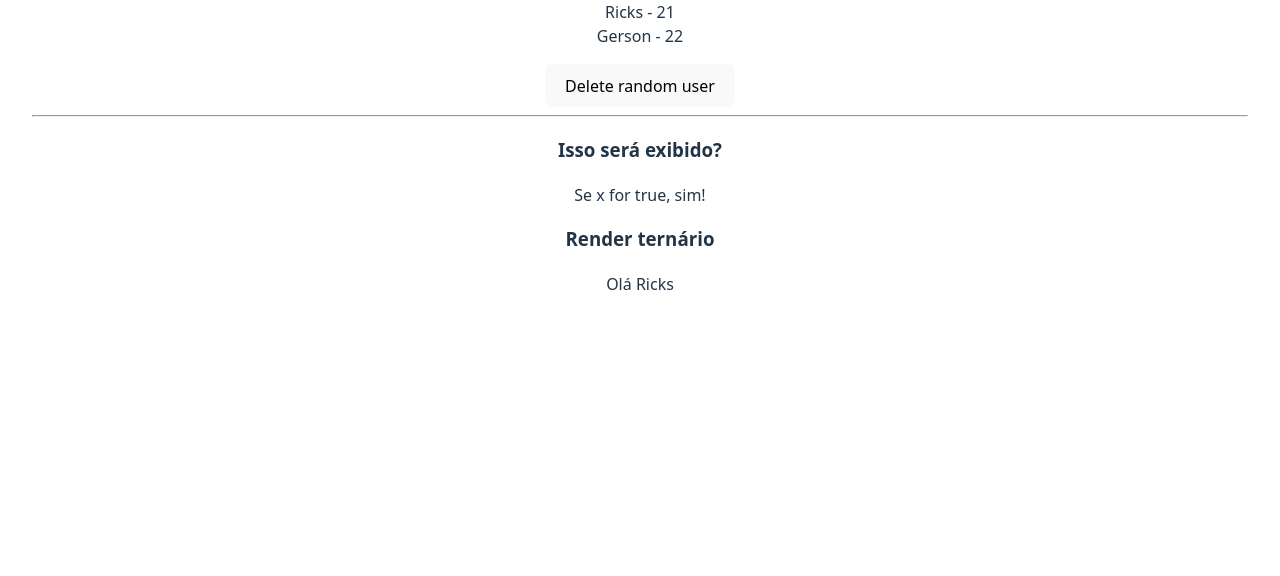
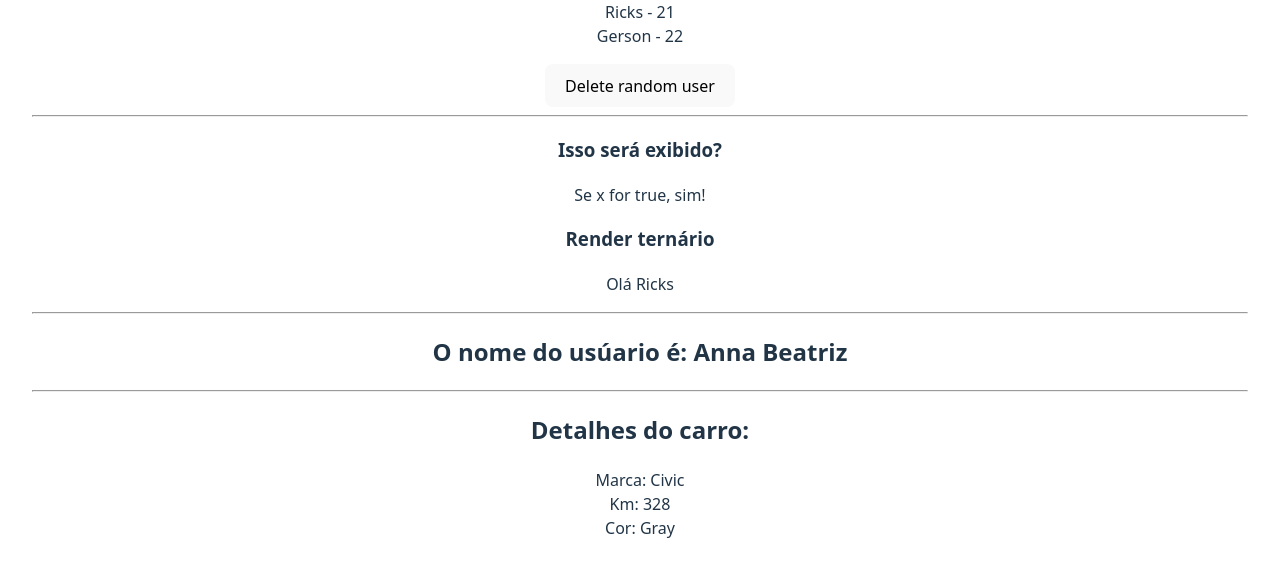
Before and after one commit to mfrickss/reactJS, a React (Vite) app in the folder 3_AVANÇANDO_EM_REACT/avancandoReact/: page / in a window 1280 px wide. Shown: the part 1496-2072 px from the top of the page. Built offline with nearby package versions, Linux system fonts and the light colour scheme.

Commit message:
Desestrutarando PROPS

```diff
--- a/3_AVANÇANDO_EM_REACT/avancandoReact/src/App.jsx
+++ b/3_AVANÇANDO_EM_REACT/avancandoReact/src/App.jsx
@@ -9,7 +9,15 @@ import Data from './components/Data';
 
 // 4 - Renderização de lista
 import ListRender from './components/listRender';
+
+// 7 - Conditional Render
 import ConditionalRender from './components/ConditionalRender';
+
+// 8 - Props
+import ShowUserName from './components/ShowUserName';
+
+// 9 - Desestruturando props
+import CarDetails from './components/CarDetails';
 
 function App() {
   const [count, setCount] = useState(0)
@@ -31,6 +39,13 @@ function App() {
         {/* 7 - Render condicional */}
         <hr></hr>
         <ConditionalRender />
+        {/* 8 - Props */}
+        <hr></hr>
+        <ShowUserName name="Anna Beatriz"/>
+        {/* 9 - desestruturando props*/}
+        <hr></hr>
+        <CarDetails brand="Civic" km={328} color="Gray" />
+
       </div>
     </>
   )
--- /dev/null
+++ b/3_AVANÇANDO_EM_REACT/avancandoReact/src/components/CarDetails.jsx
@@ -0,0 +1,18 @@
+import React from 'react'
+
+
+                    //Passar PROPS entre CHAVES => {}
+const CarDetails = ({brand, km, color}) => {
+  return (
+    <div>
+        <h2>Detalhes do carro:</h2>
+        <ul style={{listStyle:"none", padding:0}}>
+            <li>Marca: {brand}</li>
+            <li>Km: {km}</li>
+            <li>Cor: {color}</li>
+        </ul>
+    </div>
+  )
+}
+
+export default CarDetails
--- /dev/null
+++ b/3_AVANÇANDO_EM_REACT/avancandoReact/src/components/ShowUserName.jsx
@@ -0,0 +1,11 @@
+import React from 'react'
+
+const ShowUserName = (props) => {
+  return (
+    <div>
+        <h2>O nome do usúario é: {props.name}</h2>
+    </div>
+  )
+}
+
+export default ShowUserName
```
